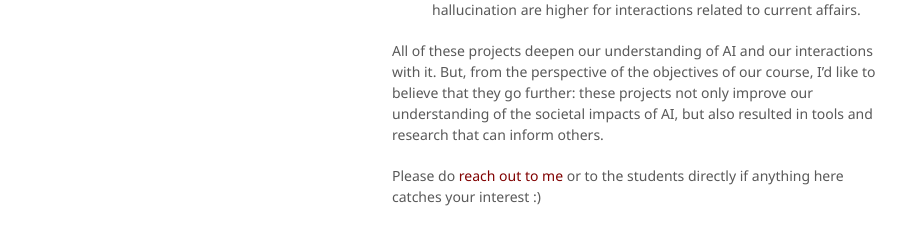
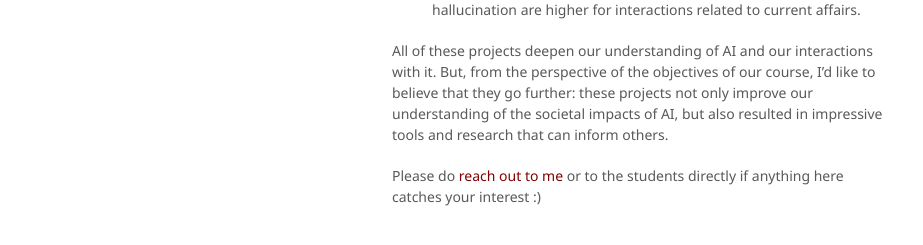
Before and after one commit to vijaykeswani/vijaykeswani.github.io, a Jekyll site: the page built from courses/col8381/projects/index.md, in a window 1280 px wide and 900 px high, scrolled down 1605 px. Shown: the part 623-868 px from the top of the window, without its empty margins (178-1101 px from the left). Built offline with Jekyll 4.4.1, drawn with Linux system fonts in a browser that asks for light colours; nearby versions of some CDN libraries; some of the changed text lies outside the part shown.

Commit message:
small content change

```diff
--- a/courses/col8381/projects/index.md
+++ b/courses/col8381/projects/index.md
@@ -8,7 +8,7 @@
 
 The primary purpose of this course was to provide an overview of the technical apparatus involved in conducting research on Responsible AI. But even with the technical focus, we pursued a multidisciplinary inquiry on this topic. Topics covered included influential works on algorithmic fairness, actionability, causation, robustness, interpretability, explainability, and alignment. These were complemented and contextualized by scholarship from economics, philosophy, political science, law, sociology, and cognitive science, with the aim of having holistic discussions on what constitutes Responsible AI and how we might get there.
 
-Here I intend to highlight the excellent work students produced for their course projects. The aim is both to showcase what they accomplished and to invite feedback, suggestions, and dialogue from the broader academic community. With this context, below are the major themes that emerged across these projects.
+This writeup intends to highlight the excellent work students produced for their course projects. The aim is both to showcase what they accomplished and to invite feedback, suggestions, and dialogue from the broader academic community. With this context, below are the major themes that emerged across these projects.
 
 #### Tools and Resources for Public Awareness
 Several built tools, websites, and demos designed to educate people about the impacts of AI and help them reclaim agency over aspects of these systems that are often only quasi-consensual in nature
@@ -37,6 +37,6 @@
 - Dhruv Pawar and Anurag Tiwari studied the efficacy of self-correction methods in developing safe LLM models, moving towards the broader goal of figuring out when is self-correction an effective intervention for AI alignment.
 - Pulkit Sheoran and Tanisha Bhaskar assessed hallucination rates of LLMs across different domains, demonstrating that chances of LLM hallucination are higher for interactions related to current affairs.
 
-All of these projects deepen our understanding of AI and our interactions with it. But, from the perspective of the objectives of our course, I'd like to believe that they go further: these projects not only improve our understanding of the societal impacts of AI, but also resulted in tools and research that can inform others.
+All of these projects deepen our understanding of AI and our interactions with it. But, from the perspective of the objectives of our course, I'd like to believe that they go further: these projects not only improve our understanding of the societal impacts of AI, but also resulted in impressive tools and research that can inform others.
 
 Please do [reach out to me](mailto:vkeswani@iitd.ac.in) or to the students directly if anything here catches your interest :)
```
